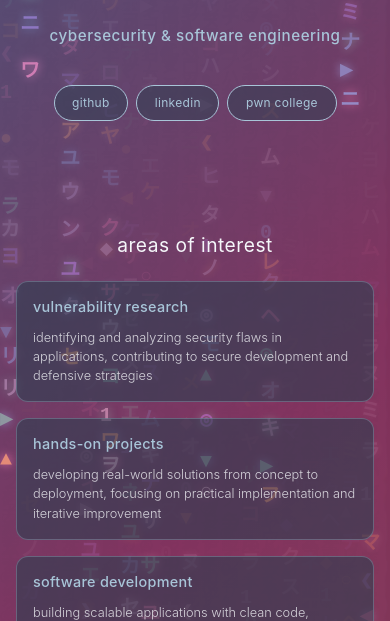
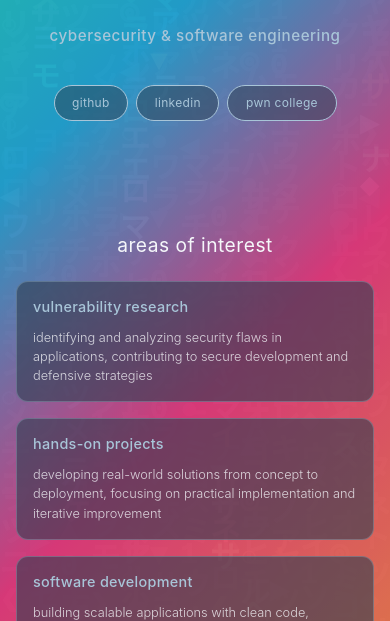
Before and after one commit to subatom1c/personal_website, a website built with Vite: page index.html in a window 390 px wide. Shown: the part 223-844 px from the top of the page. Built offline with nearby package versions, Linux system fonts and the light colour scheme.

Commit message:
little fix

```diff
--- a/index.html
+++ b/index.html
@@ -24,7 +24,7 @@
         <img id="profileImg" src="public/image.png" alt="dinis silva" />
       </div>
 
-      <h1>dinis silva</h1>
+      <h1>Dinis Silva</h1>
       <div class="subtitle-group">
         <p class="degree">computer science & engineering</p>
         <p class="school">instituto superior técnico</p>
--- a/main.js
+++ b/main.js
@@ -9,61 +9,62 @@ function resizeCanvas() {
 resizeCanvas();
 window.addEventListener('resize', resizeCanvas);
 
-const fontSize = 20;
+const fontSize = 30;
 const columns = Math.floor(canvas.width / fontSize);
 const rows = Math.floor(canvas.height / fontSize);
+const drawChance = 0.15;
+
+// Pre-compute font
+ctx.font = `bold ${fontSize}px monospace`;
 
 // Create matrix of drops
 const drops = Array(columns).fill(0).map(() => Math.random() * rows);
 const chars = '01アイウエオカキクケコサシスセソタチツテトナニヌネノハヒフヘホマミムメモヤユヨラリルレロワヲン❯❮▲▼◀▶●○◎◉◆';
 
 const colors = [
-  'rgba(168, 197, 216, 1)',     // primary
-  'rgba(139, 157, 195, 1)',     // secondary
-  'rgba(223, 231, 239, 1)',     // accent
-  'rgba(100, 200, 255, 1)',     // cyan
-  'rgba(150, 150, 255, 1)',     // blue
-  'rgba(100, 255, 200, 1)',     // mint
-  'rgba(255, 150, 200, 1)',     // pink
-  'rgba(255, 200, 100, 1)'      // orange
+  'rgba(168, 197, 216, 1)',
+  'rgba(139, 157, 195, 1)',
+  'rgba(223, 231, 239, 1)',
+  'rgba(100, 200, 255, 1)',
+  'rgba(150, 150, 255, 1)',
+  'rgba(100, 255, 200, 1)',
+  'rgba(255, 150, 200, 1)',
+  'rgba(255, 200, 100, 1)'
 ];
 
+let frameCounter = 0;
 function drawMatrix() {
-  // More opaque background for trail effect
-  ctx.fillStyle = 'rgba(30, 40, 60, 0.15)';
+  ctx.fillStyle = 'rgba(30, 40, 60, 0.04)';
   ctx.fillRect(0, 0, canvas.width, canvas.height);
 
-  // Add glow effect
-  ctx.shadowBlur = 10;
-  ctx.shadowColor = colors[Math.floor(Math.random() * colors.length)];
+  for (let i = 0; i < drops.length; i++) {
+    if (Math.random() > drawChance) continue;
 
-  // Draw text
-  ctx.font = `bold ${fontSize}px monospace`;
-
-  for (let i = 0; i < drops.length; i++) {
     const text = chars[Math.floor(Math.random() * chars.length)];
     const color = colors[Math.floor(Math.random() * colors.length)];
     ctx.fillStyle = color;
+    ctx.globalAlpha = 0.5;
 
     const y = drops[i] * fontSize;
     ctx.fillText(text, i * fontSize, y);
+    ctx.globalAlpha = 1;
 
-    // Faster drop speed
     if (y > canvas.height && Math.random() > 0.95) {
       drops[i] = 0;
     } else {
-      drops[i] += 1 + Math.random() * 1.5;
+      drops[i] += 0.5 + Math.random() * 0.8;
     }
   }
 
-  ctx.shadowBlur = 0;
+  frameCounter++;
+  if (frameCounter < 2) {
+    requestAnimationFrame(drawMatrix);
+  } else {
+    frameCounter = 0;
+    setTimeout(() => requestAnimationFrame(drawMatrix), 16);
+  }
 }
-
-function animate() {
-  drawMatrix();
-  requestAnimationFrame(animate);
-}
-animate();
+drawMatrix();
 
 // Smooth scroll behavior
 document.querySelectorAll('a[href^="#"]').forEach(anchor => {
@@ -79,19 +80,9 @@ document.querySelectorAll('a[href^="#"]').forEach(anchor => {
   });
 });
 
-// Add subtle parallax effect to background shapes
-const shapes = document.querySelectorAll('.shape');
-window.addEventListener('mousemove', (e) => {
-  const mouseX = e.clientX / window.innerWidth;
-  const mouseY = e.clientY / window.innerHeight;
-
-  shapes.forEach((shape, index) => {
-    const offset = (index + 1) * 20;
-    const moveX = (mouseX - 0.5) * offset;
-    const moveY = (mouseY - 0.5) * offset;
-    shape.style.transform = `translate(${moveX}px, ${moveY}px)`;
-  });
-});
+// Subtle background only, no parallax—keep it chill
+// const shapes = document.querySelectorAll('.shape');
+// window.addEventListener('mousemove', (e) => { ... });
 
 // Intersection Observer for fade-in animations on scroll
 const observerOptions = {
--- a/style.css
+++ b/style.css
@@ -37,19 +37,18 @@ html, body {
   width: 100%;
   height: 100%;
   background: linear-gradient(-45deg, #ee7752, #e73c7e, #23a6d5, #23d5ab);
-  background-size: 400% 400%;
-  animation: gradientShift 15s ease infinite;
+  background-size: 100% 100%;
 }
 
 @keyframes gradientShift {
   0% {
-    background-position: 0% 50%;
+    filter: hue-rotate(0deg);
   }
   50% {
-    background-position: 100% 50%;
+    filter: hue-rotate(15deg);
   }
   100% {
-    background-position: 0% 50%;
+    filter: hue-rotate(0deg);
   }
 }
 
@@ -59,7 +58,7 @@ html, body {
   left: 0;
   width: 100%;
   height: 100%;
-  opacity: 0.5;
+  opacity: 0.08;
 }
 
 .floating-shapes {
@@ -72,14 +71,14 @@ html, body {
 .shape {
   position: absolute;
   border-radius: 50%;
-  mix-blend-mode: multiply;
-  animation: float 15s ease-in-out infinite;
+  will-change: transform;
+  animation: float 30s ease-in-out infinite;
 }
 
 .shape-1 {
   width: 300px;
   height: 300px;
-  background: radial-gradient(circle at 30% 30%, rgba(168, 197, 216, 0.08), rgba(168, 197, 216, 0.01));
+  background: radial-gradient(circle at 30% 30%, rgba(168, 197, 216, 0.03), rgba(168, 197, 216, 0));
   top: -100px;
   left: 5%;
   animation-delay: 0s;
@@ -88,7 +87,7 @@ html, body {
 .shape-2 {
   width: 250px;
   height: 250px;
-  background: radial-gradient(circle at 30% 30%, rgba(139, 157, 195, 0.06), rgba(139, 157, 195, 0.01));
+  background: radial-gradient(circle at 30% 30%, rgba(139, 157, 195, 0.025), rgba(139, 157, 195, 0));
   top: 30%;
   right: 10%;
   animation-delay: 2s;
@@ -97,7 +96,7 @@ html, body {
 .shape-3 {
   width: 200px;
   height: 200px;
-  background: radial-gradient(circle at 30% 30%, rgba(223, 231, 239, 0.08), rgba(223, 231, 239, 0.01));
+  background: radial-gradient(circle at 30% 30%, rgba(223, 231, 239, 0.03), rgba(223, 231, 239, 0));
   bottom: 10%;
   left: 20%;
   animation-delay: 4s;
@@ -108,7 +107,7 @@ html, body {
     transform: translate(0, 0) scale(1);
   }
   50% {
-    transform: translate(20px, -30px) scale(1.05);
+    transform: translate(5px, -10px) scale(1.01);
   }
 }
 
--- a/vite.config.js
+++ b/vite.config.js
@@ -5,5 +5,13 @@ export default defineConfig({
   server: {
     port: 5173,
     open: true
+  },
+  build: {
+    minify: 'terser',
+    terserOptions: {
+      compress: {
+        drop_console: true
+      }
+    }
   }
 })
```
